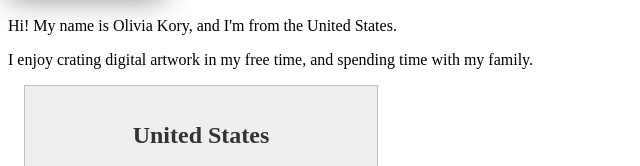
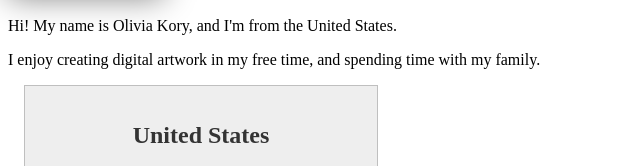
Before and after one commit to OKory/wdd130, a plain HTML site: page index.html in a window 1280 px wide. Shown: the part 478-644 px from the top of the page, 0-640 px from the left. Drawn offline with Linux system fonts and the light colour scheme.

Commit message:
modified:   index.html

```diff
--- a/index.html
+++ b/index.html
@@ -2,10 +2,10 @@
 <html lang="en-US">
     <head>
         <meta charset="utf-8" />
-        <meta name="viewport" content="width=device-width,initial-scale=1.0" />
+        <meta name="viewport" content="width=device-width, initial-scale=1.0" />
         <title>Olivia Kory | WDD 130</title>
         <link rel="stylesheet" href="styles/style.css">
-        <meta name="description" content="describe with keywords">
+        <meta name="description" content="This page was created by OLivia Kory for learning Web Fundamentals">
         <meta name="author" content="Olivia Kory">
     </head>
     <body>
@@ -20,7 +20,7 @@
             <h1>Olivia Kory | WDD 130</h1>
             <img src="images/profile.png" alt="Olivia Kory" width="200" />
             <p>Hi! My name is Olivia Kory, and I'm from the United States. </p>
-            <p>I enjoy crating digital artwork in my free time, and spending time with my family. </p>
+            <p>I enjoy creating digital artwork in my free time, and spending time with my family. </p>
         </main>
         <aside>
             <h2>United States</h2>
```
